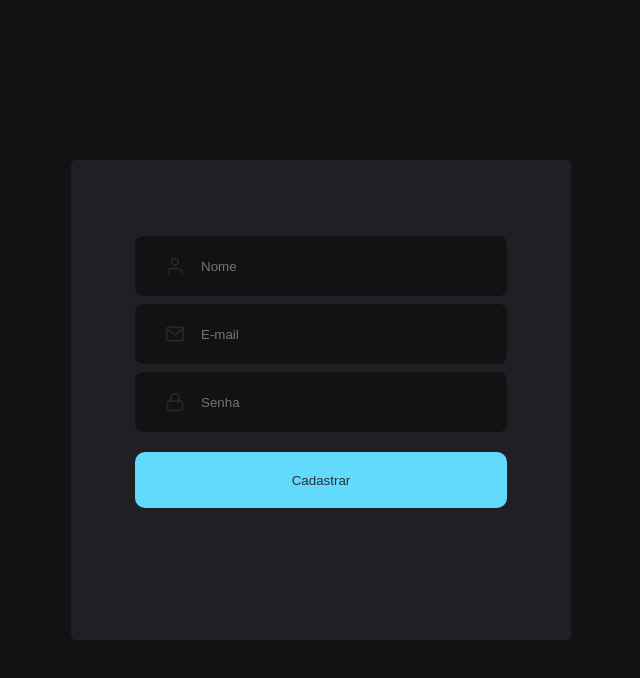
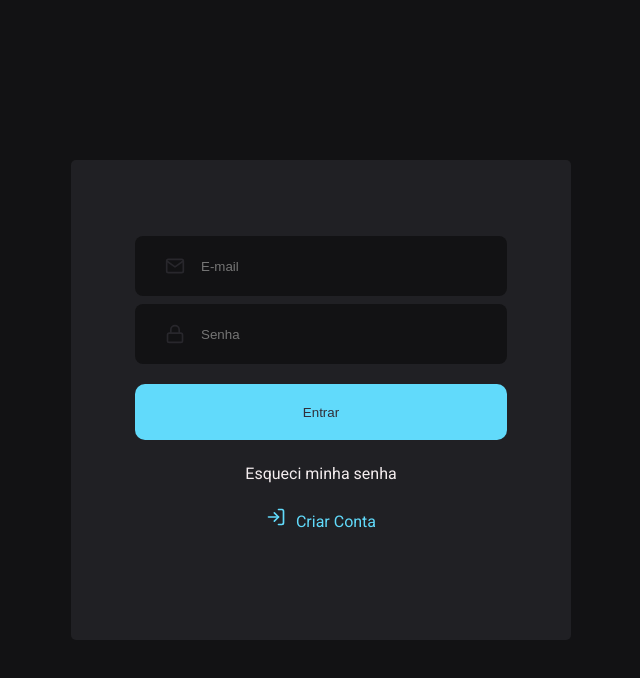
Before and after one commit to manuncorrea/authentication, a React (Vite) app: page / in a window 1280 px wide. Shown: the top 678 px of the page, without its empty margins (319-959 px from the left). Built offline with nearby package versions, Linux system fonts and the light colour scheme.

Commit message:
adicionado rotas

```diff
--- a/src/App.tsx
+++ b/src/App.tsx
@@ -1,12 +1,11 @@
-import { Sigin } from "./pages/Sigin"
-import { SiginUp } from "./pages/SiginUp";
+import { AppRoutes } from "./routes";
 import GlobalStyle  from "./styles/global";
 
 function App() {
   return (
     <>
-      <SiginUp />
       <GlobalStyle />
+      <AppRoutes />
     </>
 
   )
--- a/src/pages/Sigin/index.tsx
+++ b/src/pages/Sigin/index.tsx
@@ -5,19 +5,27 @@ import { FiLock, FiLogIn, FiMail } from 'react-icons/fi';
 import { BoxContent } from "../../components/BoxContent";
 import { Button } from '../../components/Button';
 import { Input } from "../../components/Input";
+import { Container } from './styles';
 
 export function Sigin() {
-  return(
-    <>
-      <BoxContent>
+  return (
+    <BoxContent>
+      <Container>
         <div>
-         <Input name="email" icon={FiMail} placeholder="E-mail" />
-         <Input name="password" type="password" icon={FiLock} placeholder="Senha" />
+          <Input name="email" icon={FiMail} placeholder="E-mail" />
+          <Input name="password" type="password" icon={FiLock} placeholder="Senha" />
 
-         <Button>Entrar</Button>
+          <Button>Entrar</Button>
 
+          <Link id="forgotPassword" to="#">Esqueci minha senha</Link>
         </div>
-      </BoxContent>
-    </>
+
+        <Link to="/signup">
+          <FiLogIn size={20} />
+          Criar Conta
+        </Link>
+
+      </Container>
+    </BoxContent>
   )
 }
--- /dev/null
+++ b/src/pages/Sigin/styles.ts
@@ -0,0 +1,29 @@
+import { shade } from "polished";
+import styled from "styled-components";
+
+export const Container = styled.div`
+
+  a#forgotPassword{
+    color: #f4edef;
+    display: block;
+    text-align: center;
+    margin-top: 24px;
+    text-decoration: none;
+    transition: color 0.2s;
+  }
+
+  a {
+    color: #61dafb;
+    display: block;
+    text-align: center;
+    margin-top: 24px;
+    text-decoration: none;
+    transition: color 0.2s;
+    svg{
+        margin-right: 10px;
+    }
+    &:hover{
+      color: ${shade(0.2, '#61dafb')}
+    }
+    }
+`;
--- a/src/pages/SiginUp/index.tsx
+++ b/src/pages/SiginUp/index.tsx
@@ -1,14 +1,17 @@
 
 import { FiArrowLeft, FiLock, FiMail, FiUser } from 'react-icons/fi'
+import { Link } from 'react-router-dom';
 
 import { BoxContent } from "../../components/BoxContent";
 import { Button } from '../../components/Button';
 import { Input } from "../../components/Input";
+import { Container } from './styles';
 
 export function SiginUp() {
   return(
     <>
       <BoxContent>
+        <Container>
           <div>
 
           <Input name="name" icon={FiUser} placeholder="Nome" />
@@ -18,6 +21,14 @@ export function SiginUp() {
           <Button>Cadastrar</Button>
 
           </div>
+
+
+          <Link to="/">
+            <FiArrowLeft />
+            Voltar para logon
+          </Link>
+
+        </Container>
       </BoxContent>
     </>
   )
--- /dev/null
+++ b/src/pages/SiginUp/styles.ts
@@ -0,0 +1,25 @@
+import { shade } from "polished";
+import styled from "styled-components";
+
+export const Container = styled.div`
+  a {
+    color: #f4edef;
+    display: block;
+    text-align: center;
+    margin-top: 24px;
+    text-decoration: none;
+    transition: color 0.2s;
+
+    &:hover{
+      color: ${shade(0.2, '#f4ede8')};
+    }
+
+    svg{
+      margin-right: 10px;
+    }
+  }
+
+
+
+
+`;
--- /dev/null
+++ b/src/routes.tsx
@@ -0,0 +1,15 @@
+import { BrowserRouter as Router, Routes, Route } from "react-router-dom";
+
+import { Sigin } from "./pages/Sigin";
+import { SiginUp } from "./pages/SiginUp";
+
+export function AppRoutes() {
+  return(
+    <Router>
+      <Routes>
+        <Route path="/" element={ <Sigin />} />
+        <Route path="/signup" element={<SiginUp/>} />
+      </Routes>
+    </Router>
+  )
+}
```
Lines whose indentation alone changed are shown as unchanged.
